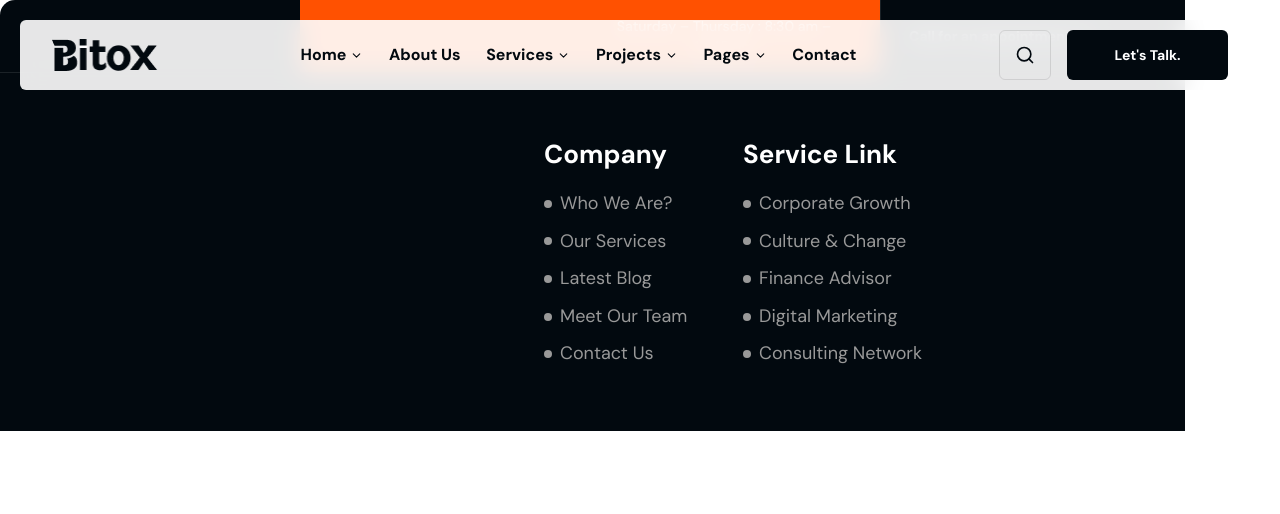
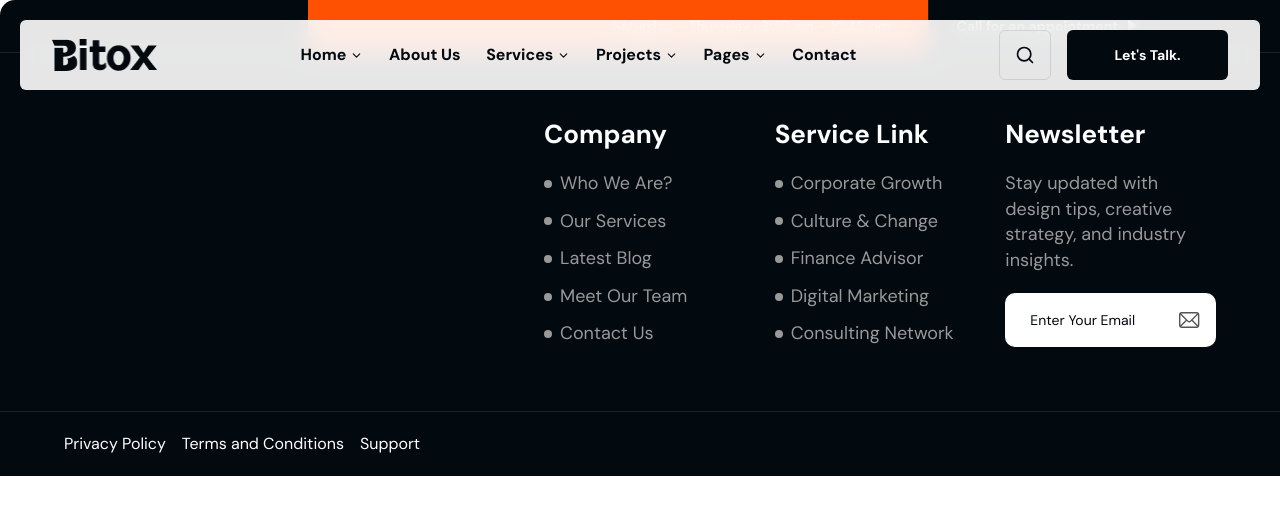
Before and after one commit to Mostofa-zaman/bitox-business-consulting-website, a Next.js app: page / in a window 1280 px wide. Shown: the top 514 px of the page. Built offline with nearby package versions, Linux system fonts and the light colour scheme.

Commit message:
feat(FooterTwo): add footer legal links

```diff
--- a/src/components/helper/helpers.js
+++ b/src/components/helper/helpers.js
@@ -264,6 +264,8 @@ export const serviceLinks = [
   { id: 4, label: "Consulting Network", slug: "/services" },
 ];
 
+export const legalLinks = ["Privacy Policy", "Terms and Conditions", "Support"];
+
 
 
 export const MARQUEE_TEXT = "BUSINESS · CONSULTING · ";
--- a/src/components/layout/FooterTwo.jsx
+++ b/src/components/layout/FooterTwo.jsx
@@ -5,9 +5,11 @@ import ButtonThree from "../common/ButtonThree";
 import { Flex,Stack } from "../common/Responsive";
 import {
   ArrowIcon,
+  EmailIcon,
   BUSINESS_HOURS,
   companyLinks,
   serviceLinks,
+  legalLinks,
 } from "../helper/helpers";
 import Container from "../common/Container";
 // ─── Shared CTA Button
@@ -153,10 +155,29 @@ export default function FooterTwo() {
             <div className="grid grid-cols-1 md:grid-cols-3 gap-5 lg:pl-[460px] xl:pl-[480px]">
               <FooterLinksColumn title="Company" links={companyLinks} />
               <FooterLinksColumn title="Service Link" links={serviceLinks} />
-
+            <NewsletterColumn/>
             </div>
           </div>
         </Container>
+
+        <div className="border-t border-white/10">
+  <Container size="">
+    <div className="flex flex-col gap-4 py-5 md:flex-row md:items-center md:justify-between">
+      {/* Legal Links */}
+      <div className="flex flex-wrap gap-x-4 gap-y-2 justify-center md:justify-start">
+        {legalLinks.map((item) => (
+          <a
+            key={item}
+            href="#"
+            className="text-[16px] text-white hover:text-secondary transition-colors whitespace-nowrap"
+          >
+            {item}
+          </a>
+        ))}
+      </div>
+    </div>
+  </Container>
+</div>
 
       </div>
     </div>
```
